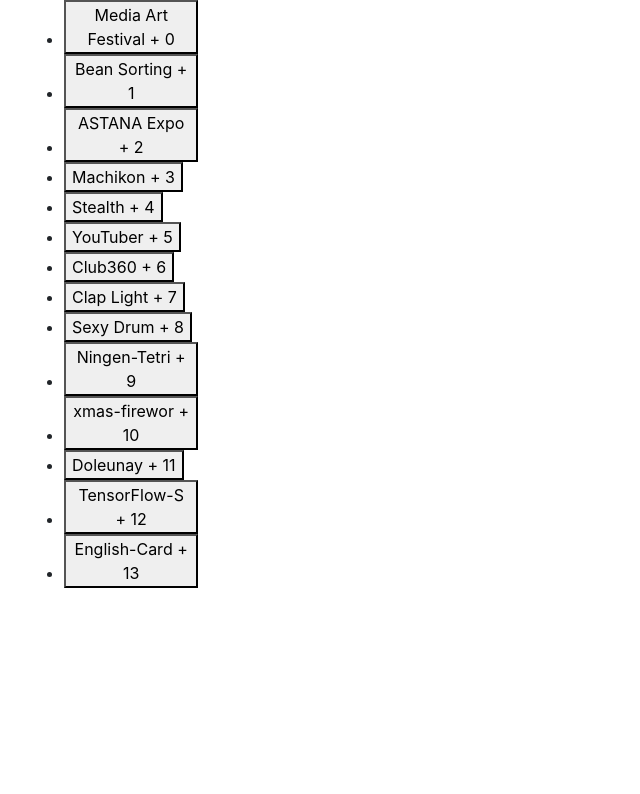
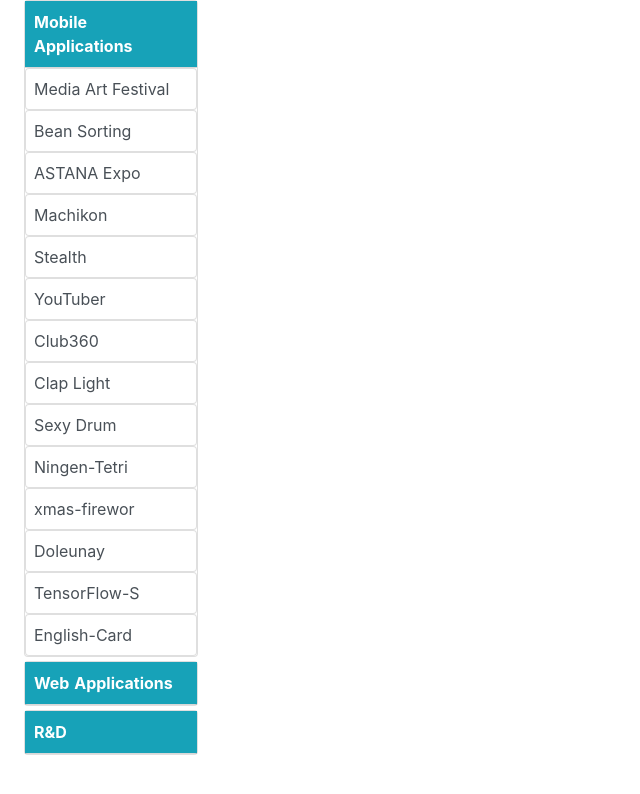
Before and after one commit to mitsuyacider/portfolio-2018, a Nuxt app: page /Works in a window 1280 px wide. Shown: the top 794 px of the page, without its empty margins (0-640 px from the left). Built offline with nearby package versions, Linux system fonts and the light colour scheme.

Commit message:
Add menu list

```diff
--- a/pages/Works.vue
+++ b/pages/Works.vue
@@ -1,11 +1,50 @@
 <template>
 <div class="main-container d-md-flex">
   <div class="nav-main col-md-2 pl-4  d-none d-md-block">
-    <ul>
-        <li v-for="(work, index) in works" :key=work.name>
-            <button v-on:click="loadData(1)"> {{ work.name }} + {{index}}</button>
-        </li>
-    </ul>
+    <div role="tablist">
+      <b-card no-body class="mb-1">
+        <b-card-header onfocus="this.blur();" header-tag="header" class="p-0" role="tab">
+          <b-btn onfocus="this.blur();" class="rounded-0 p-2 text-left font-weight-bold" block href="#" v-b-toggle.accordion1 variant="info">Mobile Applications</b-btn>
+        </b-card-header>
+        <b-collapse id="accordion1" visible accordion="my-accordion" role="tabpanel">
+          <b-card-body class="p-0">
+          <div class="list-group">
+            <div v-for="(work, index) in works" :key=work.name>
+              <button type="button" onfocus="this.blur();" class="list-group-item list-group-item-action p-2">{{work.name}}</button>
+            </div>
+          </div>
+          </b-card-body>
+        </b-collapse>
+      </b-card>
+      <b-card no-body class="mb-1">
+        <b-card-header onfocus="this.blur();" header-tag="header" class="p-0" role="tab">
+          <b-btn onfocus="this.blur();" class="rounded-0 p-2 text-left font-weight-bold" block href="#" v-b-toggle.accordion2 variant="info">Web Applications</b-btn>
+        </b-card-header>
+        <b-collapse id="accordion2" visible accordion="my-accordion" role="tabpanel">
+          <b-card-body class="p-0">
+          <div class="list-group">
+            <div v-for="(work, index) in works" :key=work.name>
+              <button type="button" onfocus="this.blur();" class="list-group-item list-group-item-action p-2">{{work.name}}</button>
+            </div>
+          </div>
+          </b-card-body>
+        </b-collapse>
+      </b-card>
+      <b-card no-body class="mb-1">
+        <b-card-header onfocus="this.blur();" header-tag="header" class="p-0" role="tab">
+          <b-btn onfocus="this.blur();" class="rounded-0 p-2 text-left font-weight-bold" block href="#" v-b-toggle.accordion3 variant="info">R&D</b-btn>
+        </b-card-header>
+        <b-collapse id="accordion3" visible accordion="my-accordion" role="tabpanel">
+          <b-card-body class="p-0">
+          <div class="list-group">
+            <div v-for="(work, index) in works" :key=work.name>
+              <button type="button" onfocus="this.blur();" class="list-group-item list-group-item-action p-2">{{work.name}}</button>
+            </div>
+          </div>
+          </b-card-body>
+        </b-collapse>
+      </b-card>
+    </div>
   </div>
   <div ref="project" class="project-container col-md-10 col-xs-12">
     <pattern-1 ref="pattern" v-if="animationPattern === 1" v-on:callbackOnWordClick=onWordClick />
@@ -55,6 +94,10 @@
     this.canvasSize.width = this.$refs.project.clientWidth
   },
   methods: {
+    onClickMenu () {
+      console.log("***")
+      this.blur()
+    },
     zeroPadding (num, length) {
       return ('0000000000' + num).slice(-length)
     },
```
